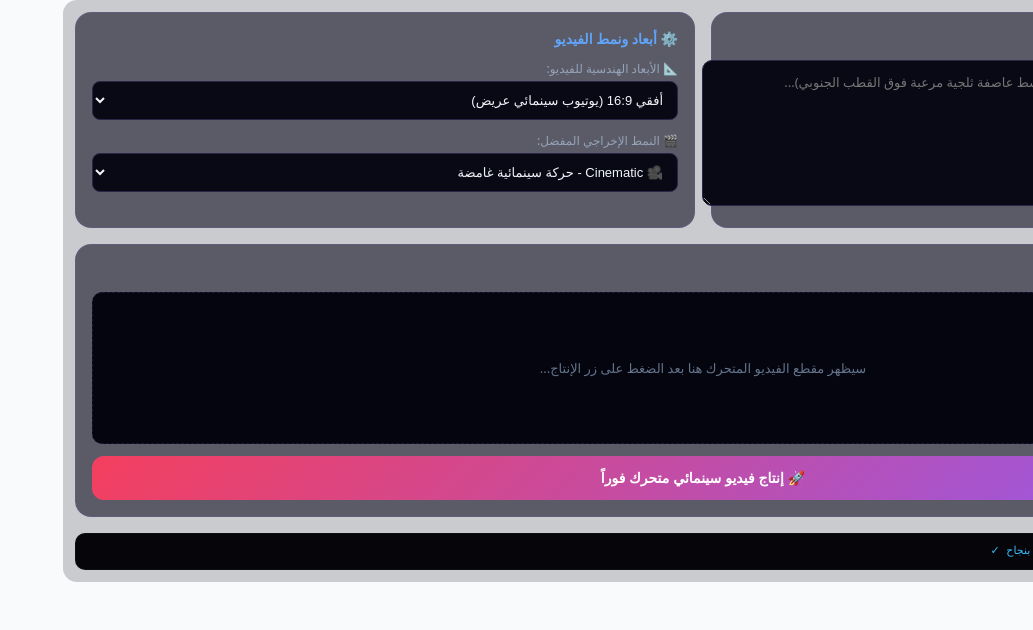
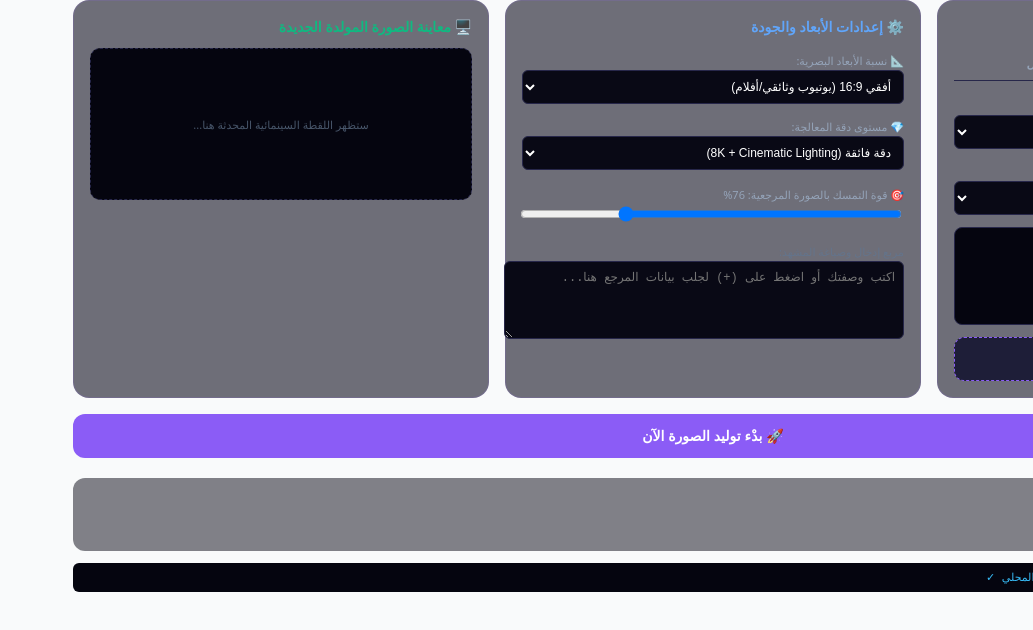
Before and after one commit to khalididouaksim-commits/ai-creator-tools, a Next.js app: page /tools/image-generator in a window 1280 px wide. Shown: the top 630 px of the page, without its empty margins (247-1280 px from the left). Built offline with nearby package versions, Linux system fonts and the light colour scheme.

Commit message:
update page.js

```diff
--- a/app/tools/image-generator/page.js
+++ b/app/tools/image-generator/page.js
@@ -1,13 +1,22 @@
 "use client";
 import { useState, useEffect } from "react";
 
-export default function VideoGenerator() {
-  const [logs, setLogs] = useState([]);
+export default function ImageGenerator() {
   const [prompt, setPrompt] = useState("");
   const [aspectRatio, setAspectRatio] = useState("16:9");
-  const [motionStyle, setMotionStyle] = useState("cinematic");
-  const [videoUrl, setVideoUrl] = useState(null);
+  const [quality, setQuality] = useState("8K + Cinematic Lighting");
+  const [weight, setWeight] = useState(76); // القيمة الظاهرة في صورتك 76%
+  const [seed, setSeed] = useState("422422");
+  const [generatedImg, setGeneratedImg] = useState(null);
   const [loading, setLoading] = useState(false);
+  const [archive, setArchive] = useState([]);
+  const [logs, setLogs] = useState([]);
+
+  // حالات محرر المرجع المتطور (الجهة اليمنى في صورتك)
+  const [referenceImg, setReferenceImg] = useState(null);
+  const [activeSubTab, setActiveSubTab] = useState("face"); // face or replace
+  const [faceExpression, setFaceExpression] = useState("smiling"); // مبتسم/جدي
+  const [lighting, setLighting] = useState("cinematic");
 
   const addLog = (msg) => {
     const time = new Date().toLocaleTimeString("ar-EG", { hour12: false });
@@ -15,100 +24,208 @@ export default function VideoGenerator() {
   };
 
   useEffect(() => {
-    addLog("تم تشغيل محرك إنتاج الفيديوهات من النص بنجاح ✓");
+    const saved = localStorage.getItem("preserved_archive_imgs");
+    if (saved) setArchive(JSON.parse(saved));
+    addLog("تم تفعيل محرك الثبات البصري ومستودع الحفظ المحلي ✓");
   }, []);
 
-  const handleGenerateVideo = async () => {
-    const cleanPrompt = prompt.trim();
-    if (!cleanPrompt) { addLog("خطأ: يرجى كتابة وصف الفيديو أولاً!"); return; }
+  // دالة رفع المعالج وقراءة الصورة المرجعية
+  const handleRefUpload = (e) => {
+    const file = e.target.files[0];
+    if (!file) return;
+    const reader = new FileReader();
+    reader.onloadend = () => {
+      setReferenceImg(reader.result);
+      addLog("تم تحميل صورة المرجع داخل المحرر الذكي ✓");
+    };
+    reader.readAsDataURL(file);
+  };
 
+  // ⚡ الوظيفة التي طلبتها: إدخال التعديلات والصورة المرجعية على شكل (+) في خانة الوصف
+  const handleAddToPrompt = () => {
+    if (!referenceImg) {
+      addLog("خطأ: يرجى رفع صورة مرجعية أولاً لتعديلها!");
+      return;
+    }
+
+    // بناء نص هندسي يدمج تعديلات الوجه والإضاءة تلقائياً مع المشهد
+    const modifications = `[Reference Image Structure, Face: ${faceExpression === "smiling" ? "Smiling/Serious dynamic" : "Intense"}, Lighting: ${lighting}], `;
+
+    setPrompt((prev) => modifications + prev);
+    addLog("تم دمج ملامح وتعديلات الصورة المرجعية بنجاح داخل خانة الوصف (+) ✓");
+  };
+
+  const handleGenerate = async () => {
+    if (!prompt.trim()) { addLog("خطأ: يرجى إدخال وصف المشهد أولاً!"); return; }
     setLoading(true);
-    setVideoUrl(null);
-    addLog("جاري معالجة النص وبث ذكاء الحركة الرياضية للفيديو...");
+    setGeneratedImg(null);
+    addLog("جاري معالجة الأبعاد وتحليل البرومبت مع محرك Flux الأصلي...");
 
-    // تحديد الأبعاد الهندسية للفيديو
     let w = 1024, h = 576;
     if (aspectRatio === "9:16") { w = 576; h = 1024; }
-    else if (aspectRatio === "1:1") { w = 768; h = 768; }
 
-    // دمج النمط السينمائي المختار للحركة لضمان إنتاج فيديو متحرك بدقة
-    const enrichedPrompt = `Generate a high-quality animated video loop, 60fps stable motion. ${cleanPrompt}, style is ${motionStyle} movie scene, highly detailed photorealistic masterpiece, 8k resolution, cinematic lighting`;
-
-    // توجيه الطلب للمحرك مع توليد رقم بذر عشوائي (Seed) لإنعاش الحركة
-    const params = `?width=${w}&height=${h}&model=flux&enhance=true&seed=${Math.floor(Math.random() * 899999) + 100000}`;
-    const finalVideoUrl = `https://image.pollinations.ai/prompt/${encodeURIComponent(enrichedPrompt)}${params}`;
+    const enrichedPrompt = `${prompt}, high-quality masterpiece, ${quality}, cinematic framing, historical depth, stable look`;
+    const finalUrl = `https://image.pollinations.ai/prompt/${encodeURIComponent(enrichedPrompt)}?width=${w}&height=${h}&model=flux&enhance=true&seed=${seed}&weight=${weight / 100}`;
 
     const img = new Image();
-    img.src = finalVideoUrl;
+    img.src = finalUrl;
     img.onload = () => {
-      setVideoUrl(finalVideoUrl);
-      addLog("تم إنتاج الفيديو السينمائي بنجاح وجاري العرض المباشر ✓");
+      setGeneratedImg(finalUrl);
+      const updatedArchive = [finalUrl, ...archive.slice(0, 9)];
+      setArchive(updatedArchive);
+      localStorage.setItem("preserved_archive_imgs", JSON.stringify(updatedArchive));
+      addLog("تم توليد الصورة بنجاح وتحديث الأرشيف التلقائي ✓");
       setLoading(false);
     };
     img.onerror = () => {
-      addLog("حدث ضغط، جاري إعادة المحاولة التلقائية...");
-      setVideoUrl(finalVideoUrl + "&retry=true");
+      addLog("حدث خطأ في الاتصال بالسيرفر، جاري المحاولة...");
       setLoading(false);
     };
   };
 
+  const handleDownload = async () => {
+    if (!generatedImg) return;
+    try {
+      addLog("جاري تجهيز ملف الـ JPG للتحميل المباشر للهاتف...");
+      const response = await fetch(generatedImg);
+      const blob = await response.blob();
+      const blobUrl = window.URL.createObjectURL(blob);
+      const link = document.createElement("a");
+      link.href = blobUrl;
+      link.download = `cinema-shorts-${seed}.jpg`;
+      document.body.appendChild(link);
+      link.click();
+      document.body.removeChild(link);
+      window.URL.revokeObjectURL(blobUrl);
+      addLog("تم حفظ اللقطة بنجاح في معرض الصور بجهازك ✓");
+    } catch (err) {
+      window.open(generatedImg, "_blank");
+    }
+  };
+
   return (
-    <div style={{ padding: "12px", background: "rgba(17,17,34,0.2)", borderRadius: "14px", direction: "rtl", color: "#f1f5f9" }}>
-      <div style={{ display: "flex", flexDirection: "column", gap: "16px" }}>
+    <div style={{ direction: "rtl", color: "#f1f5f9" }}>
 
-        <div style={{ display: "grid", gridTemplateColumns: "repeat(auto-fit, minmax(290px, 1fr))", gap: "16px" }}>
-          {/* قسم إدخال الوصف النصي */}
-          <section style={{ background: "rgba(17,17,34,0.6)", borderRadius: "16px", padding: "16px", border: "1px solid rgba(139,92,246,0.15)" }}>
-            <h3 style={{ margin: "0 0 12px", fontSize: "14px", color: "#a78bfa" }}>✍️ وصف الفيديو المراد إنشاؤه</h3>
-            <textarea
-              value={prompt}
-              onChange={(e) => setPrompt(e.target.value)}
-              placeholder="اكتب فكرة الفيديو بالإنجليزية (مثال: طائرة تطير وسط عاصفة ثلجية مرعبة فوق القطب الجنوبي)..."
-              style={{ width: "100%", minHeight: "120px", padding: "12px", borderRadius: "10px", border: "1px solid #27274a", background: "#090915", color: "#f1f5f9", fontSize: "13px", fontFamily: "inherit" }}
-            />
-          </section>
+      {/* شبكة توزيع العناصر الثلاثية الفخمة مثل صورتك تماماً */}
+      <div style={{ display: "grid", gridTemplateColumns: "repeat(auto-fit, minmax(320px, 1fr))", gap: "16px" }}>
 
-          {/* قسم الإعدادات الهندسية للفيديو */}
-          <section style={{ background: "rgba(17,17,34,0.6)", borderRadius: "16px", padding: "16px", border: "1px solid rgba(139,92,246,0.15)" }}>
-            <h3 style={{ margin: "0 0 12px", fontSize: "14px", color: "#60a5fa" }}>⚙️ أبعاد ونمط الفيديو</h3>
+        {/* الكارت 1: محرر المرجع المتطور (اليمين) */}
+        <div style={{ background: "rgba(17,17,34,0.6)", borderRadius: "16px", padding: "16px", border: "1px solid rgba(139,92,246,0.15)" }}>
+          <div style={{ display: "flex", justifyContent: "between", alignItems: "center", marginBottom: "12px" }}>
+            <h3 style={{ margin: 0, fontSize: "14px", color: "#a78bfa" }}>⚙️ محرر المرجع المتطور</h3>
+            <span style={{ fontSize: "14px", cursor: "pointer", color: "#64748b" }}>✕</span>
+          </div>
 
-            <label style={{ display: "block", fontSize: "12px", color: "#94a3b8", marginBottom: "4px" }}>📐 الأبعاد الهندسية للفيديو:</label>
-            <select value={aspectRatio} onChange={(e) => setAspectRatio(e.target.value)} style={{ width: "100%", padding: "10px", borderRadius: "8px", background: "#090915", color: "#f1f5f9", border: "1px solid #27274a", fontSize: "13px", marginBottom: "12px" }}>
-              <option value="16:9">أفقي 16:9 (يوتيوب سينمائي عريض)</option>
-              <option value="9:16">عمودي 9:16 (شورتس / ريلز للهاتف)</option>
-              <option value="1:1">مربع 1:1</option>
-            </select>
+          {/* تبويب تعديل الوجه / الاستبدال */}
+          <div style={{ display: "flex", borderBottom: "1px solid #27274a", marginBottom: "12px" }}>
+            <button onClick={() => setActiveSubTab("face")} style={{ flex: 1, padding: "8px", background: "none", border: "none", color: activeSubTab === "face" ? "#8b5cf6" : "#94a3b8", borderBottom: activeSubTab === "face" ? "2px solid #8b5cf6" : "none", fontSize: "12px", fontWeight: "bold" }}>تعديل الوجه</button>
+            <button onClick={() => setActiveSubTab("replace")} style={{ flex: 1, padding: "8px", background: "none", border: "none", color: activeSubTab === "replace" ? "#8b5cf6" : "#94a3b8", borderBottom: activeSubTab === "replace" ? "2px solid #8b5cf6" : "none", fontSize: "12px", fontWeight: "bold" }}>الاستبدال</button>
+          </div>
 
-            <label style={{ display: "block", fontSize: "12px", color: "#94a3b8", marginBottom: "4px" }}>🎬 النمط الإخراجي المفضل:</label>
-            <select value={motionStyle} onChange={(e) => setMotionStyle(e.target.value)} style={{ width: "100%", padding: "10px", borderRadius: "8px", background: "#090915", color: "#f1f5f9", border: "1px solid #27274a", fontSize: "13px" }}>
-              <option value="cinematic">🎥 Cinematic - حركة سينمائية غامضة</option>
-              <option value="psychological horror">👻 Horror - رعب نفسي وثائقي مظلم</option>
-              <option value="historical drama">⏳ Vintage - دراما تاريخية كلاسيكية قديمة</option>
-            </select>
-          </section>
-        </div>
+          {activeSubTab === "face" && (
+            <div>
+              <label style={{ fontSize: "11px", color: "#94a3b8" }}>تعديل الوجه:</label>
+              <select value={faceExpression} onChange={(e) => setFaceExpression(e.target.value)} style={{ width: "100%", padding: "8px", background: "#090915", color: "#fff", border: "1px solid #27274a", borderRadius: "6px", marginBottom: "10px", fontSize: "12px" }}>
+                <option value="smiling">مبتسم / جدي (تلقائي)</option>
+                <option value="angry">غاضب وحاد الملامح</option>
+                <option value="scared">مرعوب ومتفاجئ</option>
+              </select>
 
-        {/* شاشة المعاينة الحية */}
-        <section style={{ background: "rgba(17,17,34,0.6)", borderRadius: "16px", padding: "16px", border: "1px solid rgba(139,92,246,0.15)" }}>
-          <h3 style={{ margin: "0 0 12px", fontSize: "14px", color: "#10b981" }}>🖥️ شاشة عرض الفيديو الناتج</h3>
-          <div style={{ background: "#05050f", borderRadius: "10px", minHeight: "150px", display: "flex", alignItems: "center", justifyContent: "center", overflow: "hidden", border: "1px dashed rgba(139,92,246,0.2)", marginBottom: "12px" }}>
-            {videoUrl ? (
-              <img src={videoUrl} alt="AI Animated Video" style={{ maxWidth: "100%", maxHeight: "150px", objectFit: "contain" }} />
+              <label style={{ fontSize: "11px", color: "#94a3b8" }}>الإضاءة الموجهة للوجه:</label>
+              <select value={lighting} onChange={(e) => setLighting(e.target.value)} style={{ width: "100%", padding: "8px", background: "#090915", color: "#fff", border: "1px solid #27274a", borderRadius: "6px", marginBottom: "12px", fontSize: "12px" }}>
+                <option value="cinematic">إضاءة درامية خافتة (Cinematic)</option>
+                <option value="neon">إضاءة نيون حمراء وزرقاء</option>
+              </select>
+            </div>
+          )}
+
+          {/* بوكس الصورة المرجعية وأدوات التعديل المصغرة */}
+          <div style={{ background: "#05050f", padding: "8px", borderRadius: "8px", border: "1px solid #27274a", position: "relative", textAlign: "center" }}>
+            {referenceImg ? (
+              <div>
+                <img src={referenceImg} alt="Reference" style={{ maxHeight: "120px", borderRadius: "6px" }} />
+                {/* أزرار التعديل المصغرة العائمة على الصورة مثل صورتك */}
+                <div style={{ display: "flex", justifyContent: "center", gap: "8px", marginTop: "6px" }}>
+                  <button style={{ background: "#1e1e38", border: "none", color: "#fff", padding: "4px 8px", borderRadius: "4px", fontSize: "11px" }}>🔍</button>
+                  <button style={{ background: "#1e1e38", border: "none", color: "#fff", padding: "4px 8px", borderRadius: "4px", fontSize: "11px" }}>✏️</button>
+                  <button style={{ background: "#1e1e38", border: "none", color: "#fff", padding: "4px 8px", borderRadius: "4px", fontSize: "11px" }}>✂️</button>
+                </div>
+              </div>
             ) : (
-              <span style={{ color: "#64748b", fontSize: "13px" }}>سيظهر مقطع الفيديو المتحرك هنا بعد الضغط على زر الإنتاج...</span>
+              <div style={{ padding: "20px 0" }}>
+                <input type="file" accept="image/*" onChange={handleRefUpload} style={{ fontSize: "11px", color: "#64748b" }} />
+                <p style={{ fontSize: "10px", color: "#475569", margin: "4px 0 0" }}>ارفع الصورة البرمجية للشخصية الثابتة</p>
+              </div>
             )}
           </div>
 
-          <button onClick={handleGenerateVideo} disabled={loading} style={{ width: "100%", padding: "14px", background: "linear-gradient(135deg, #f43f5e, #8b5cf6)", color: "#fff", border: "none", borderRadius: "12px", fontWeight: "700", cursor: "pointer", fontSize: "14px" }}>
-            {loading ? "🎬 جاري معالجة الإطارات وبناء فيديو الحركة..." : "🚀 إنتاج فيديو سينمائي متحرك فوراً"}
+          {/* زر الـ (+) لإضافة المرجع والتعديلات إلى خانة المشهد */}
+          <button onClick={handleAddToPrompt} style={{ width: "100%", marginTop: "12px", padding: "12px", background: "#1e1e38", border: "1px dashed #8b5cf6", borderRadius: "10px", color: "#fff", fontSize: "12px", fontWeight: "bold", display: "flex", alignItems: "center", justifyContent: "center", gap: "6px", cursor: "pointer" }}>
+            <span style={{ fontSize: "16px", color: "#a78bfa" }}>+</span> إضافة إلى المشهد
           </button>
-        </section>
+        </div>
+
+        {/* الكارت 2: إعدادات الأبعاد والجودة (الوسط) */}
+        <div style={{ background: "rgba(17,17,34,0.6)", borderRadius: "16px", padding: "16px", border: "1px solid rgba(139,92,246,0.15)" }}>
+          <h3 style={{ margin: "0 0 12px", fontSize: "14px", color: "#60a5fa" }}>⚙️ إعدادات الأبعاد والجودة</h3>
+          <label style={{ fontSize: "11px", color: "#94a3b8" }}>📐 نسبة الأبعاد البصرية:</label>
+          <select value={aspectRatio} onChange={(e) => setAspectRatio(e.target.value)} style={{ width: "100%", padding: "8px", background: "#090915", color: "#fff", border: "1px solid #27274a", borderRadius: "6px", marginBottom: "10px", fontSize: "12px" }}>
+            <option value="16:9">أفقي 16:9 (يوتيوب وثائقي/أفلام)</option>
+            <option value="9:16">عمودي 9:16 (شورتس/تيك توك)</option>
+          </select>
+
+          <label style={{ fontSize: "11px", color: "#94a3b8" }}>💎 مستوى دقة المعالجة:</label>
+          <select value={quality} onChange={(e) => setQuality(e.target.value)} style={{ width: "100%", padding: "8px", background: "#090915", color: "#fff", border: "1px solid #27274a", borderRadius: "6px", marginBottom: "12px", fontSize: "12px" }}>
+            <option value="8K + Cinematic Lighting">دقة فائقة (8K + Cinematic Lighting)</option>
+            <option value="Photorealistic Raw Masterpiece">واقعية خام (Raw Photo Ultra)</option>
+          </select>
+
+          <label style={{ fontSize: "11px", color: "#94a3b8" }}>🎯 قوة التمسك بالصورة المرجعية: {weight}%</label>
+          <input type="range" min="10" max="100" value={weight} onChange={(e) => setWeight(e.target.value)} style={{ width: "100%" }} />
+
+          <div style={{ marginTop: "12px" }}>
+            <label style={{ fontSize: "11px", color: "#64748b" }}>مربع إدخال وصياغة المشهد:</label>
+            <textarea value={prompt} onChange={(e) => setPrompt(e.target.value)} placeholder="اكتب وصفتك أو اضغط على (+) لجلب بيانات المرجع هنا..." style={{ width: "100%", minHeight: "60px", padding: "8px", borderRadius: "6px", background: "#090915", color: "#fff", border: "1px solid #27274a", fontSize: "12px" }} />
+          </div>
+        </div>
+
+        {/* الكارت 3: معاينة الصورة المولدة والتحميل المباشر (اليسار) */}
+        <div style={{ background: "rgba(17,17,34,0.6)", borderRadius: "16px", padding: "16px", border: "1px solid rgba(139,92,246,0.15)", display: "flex", flexDirection: "column", justifyContent: "space-between" }}>
+          <div>
+            <h3 style={{ margin: "0 0 12px", fontSize: "14px", color: "#10b981" }}>🖥️ معاينة الصورة المولدة الجديدة</h3>
+            <div style={{ background: "#05050f", minHeight: "150px", borderRadius: "10px", display: "flex", alignItems: "center", justifyContent: "center", overflow: "hidden", border: "1px dashed #27274a" }}>
+              {generatedImg ? <img src={generatedImg} alt="AI Output" style={{ width: "100%", objectFit: "contain" }} /> : <span style={{ fontSize: "11px", color: "#475569" }}>ستظهر اللقطة السينمائية المحدثة هنا...</span>}
+            </div>
+          </div>
+          {generatedImg && (
+            <button onClick={handleDownload} style={{ width: "100%", padding: "12px", background: "#10b981", color: "#fff", border: "none", borderRadius: "8px", fontWeight: "bold", fontSize: "12px", marginTop: "10px", cursor: "pointer" }}>
+              📥 تحميل الصورة (JPG مباشر للجهاز)
+            </button>
+          )}
+        </div>
 
       </div>
 
-      <footer style={{ marginTop: "16px", background: "#05050a", borderRadius: "10px", padding: "10px", border: "1px solid rgba(255,255,255,0.03)", fontFamily: "monospace", fontSize: "11px", color: "#38bdf8" }}>
-        {logs.map((log, i) => <div key={i} style={{ marginBottom: "2px" }}>{log}</div>)}
+      {/* زر التشغيل الكبير السفلي */}
+      <button onClick={handleGenerate} disabled={loading} style={{ width: "100%", padding: "14px", background: "#8b5cf6", color: "#fff", border: "none", borderRadius: "12px", fontWeight: "bold", marginTop: "16px", fontSize: "14px", cursor: "pointer" }}>
+        {loading ? "🚀 جاري دمج الخيارات وتوليد اللقطة..." : "🚀 بدْء توليد الصورة الآن"}
+      </button>
+
+      {/* أرشيف الصور الذكي المتواجد في الأسفل */}
+      <div style={{ marginTop: "20px", background: "rgba(9,9,21,0.5)", padding: "12px", borderRadius: "12px" }}>
+        <h4 style={{ margin: "0 0 10px", fontSize: "13px", color: "#fbbf24" }}>📂 أرشيف توليد الصور المحفوظ محلياً</h4>
+        <div style={{ display: "flex", gap: "8px", overflowX: "auto", paddingBottom: "6px" }}>
+          {archive.length > 0 ? archive.map((url, i) => (
+            <img key={i} src={url} alt="Archived" onClick={() => setGeneratedImg(url)} style={{ height: "60px", width: "90px", objectFit: "cover", borderRadius: "6px", cursor: "pointer", border: "1px solid #27274a" }} />
+          )) : <span style={{ fontSize: "11px", color: "#475569" }}>المستودع جاهز لحفظ إنتاجاتك القادمة.</span>}
+        </div>
+      </div>
+
+      {/* شاشة السجلات البرمجية المدمجة لضمان التتبع الحقيقي */}
+      <footer style={{ marginTop: "12px", background: "#05050f", padding: "8px", borderRadius: "6px", fontFamily: "monospace", fontSize: "11px", color: "#38bdf8" }}>
+        {logs.map((log, i) => <div key={i}>{log}</div>)}
       </footer>
+
     </div>
   );
 }
```
